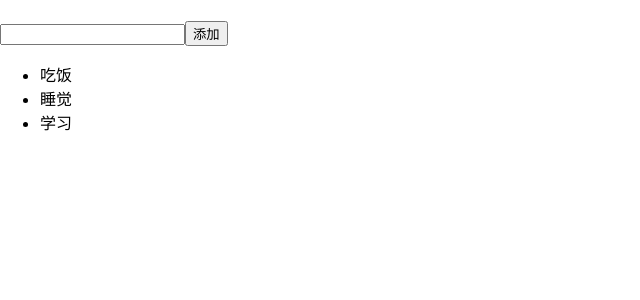
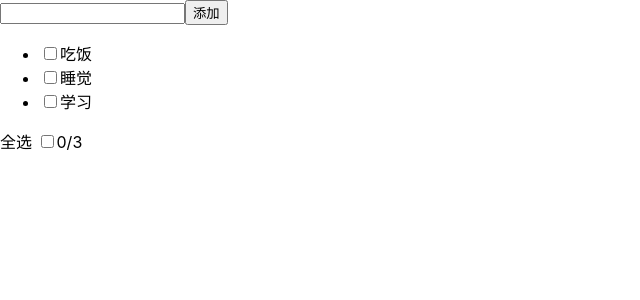
Before and after one commit to XiaoLiz/react-todo, a React (Vite) app: page / in a window 1280 px wide. Shown: the top 300 px of the page, without its empty margins (0-640 px from the left). Built offline with nearby package versions, Linux system fonts and the light colour scheme.

Commit message:
feat: add check all

```diff
--- a/src/App.tsx
+++ b/src/App.tsx
@@ -1,39 +1,84 @@
-import React, { useState } from 'react'
-
+import React, { useState, useEffect } from 'react'
 
 
 // const App = function() {
 // 	let [ text, setText ] = useState('hello world');
-
 // 	function handleUpText() {
 // 		setText('hello react')
 // 	}
-
 // 	return <div>
 // 		<h1 onClick={() => setText('hello react')}>{ text }</h1>
 // 		<h1 onClick={ handleUpText }>{ text }</h1>
 // 	</div>
 // }
 
-
 const App = function() {
 	let [ val, setVal ] = useState('');
-	let [ todos, setTodos ] = useState(['吃饭', '睡觉', '学习'])
+	let [ todos, setTodos ] = useState([
+		{
+			title: '吃饭',
+			done: false
+		},
+		{
+			title: '睡觉',
+			done: false
+		},
+		{
+			title: '学习',
+			done: false
+		}
+	])
+
+	const listItems = todos.map((item, index) =>
+		<li key={index.toString()}>
+			<input
+				type="checkbox"
+				checked={item.done}
+				onChange={e=>{handleSetTodo(e, index)}}
+			/>
+			<span>{item.title}</span>
+		</li>
+	)
 
 	function handleAdd() {
-		setTodos([...todos, val])
+		if(!val) {
+			alert('不能为空')
+			return
+		}
+		setTodos([...todos, { title: val, done: false }])
 		setVal('')
 	}
 
+	function handleSetTodo(e: React.ChangeEvent<HTMLInputElement>, index: number) {
+		console.log(e, 'e')
+		const updateTodos = [...todos]
+		updateTodos[index].done = e.target.checked
+		setTodos(updateTodos)
+	}
+
+	let active = todos.filter(item=>item.done).length
+	let [ allDone, setAllDone ] = useState(false)
+	function handleToggleTodo(e: React.ChangeEvent<HTMLInputElement>) {
+		const nextTodos = [...todos];
+		nextTodos.forEach(item => item.done = e.target.checked)
+
+		setTodos(nextTodos)
+		setAllDone(e.target.checked)
+	}
+
+	useEffect(() => {
+		setAllDone(active===todos.length)
+	}, [todos])
+
 	return <div>
-		<h1 >{ val }</h1>
 		<input type="text" value={val} onChange={(e) => setVal(e.target.value)} />
 		<button onClick={ handleAdd }>添加</button>
-		<ul>
-			{
-				todos.map(item => <li>{item}</li>)
-			}
-		</ul>
+		<ul> { listItems } </ul>
+
+		<div>
+			全选 <input type="checkbox" checked={allDone} onChange={e=>{handleToggleTodo(e)}}  />
+			<span>{ active }/{todos.length}</span>
+		</div>
 	</div>
 }
 
```
